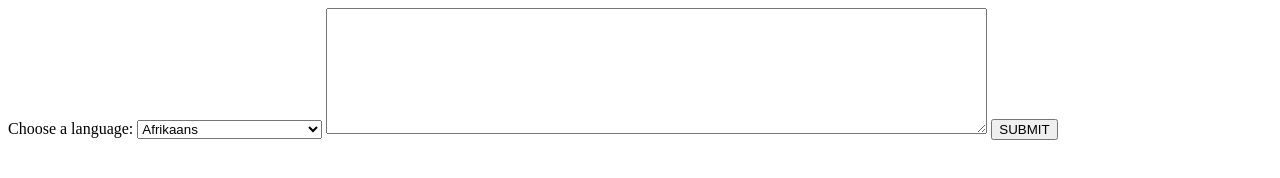
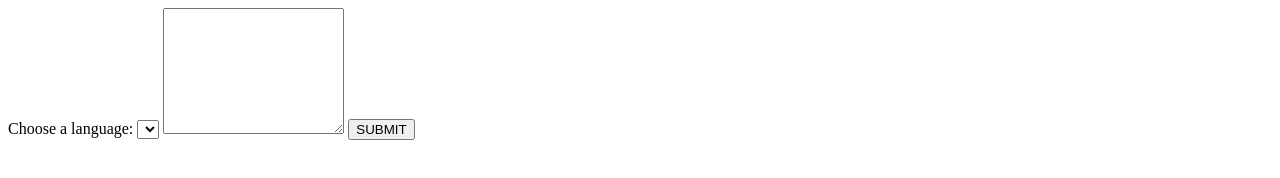
Before and after one commit to dbrchrd/Text-To-Speech_JS, a plain HTML site: page index.html in a window 1280 px wide. Drawn offline with Linux system fonts and the light colour scheme.

Commit message:
Update index.html
changing html

```diff
--- a/index.html
+++ b/index.html
@@ -5,65 +5,11 @@
     <title>Text To Speech</title>
   </head>
   <body>
-    <form class="form" action="http://localhost:6060/hear" method="" onsubmit="(e) => {e.preventDefault();}">
+    <form class="form" action="http://localhost:6060/hear" method="GET" onsubmit="(e) => {e.preventDefault();}">
       <label for="lang">Choose a language:</label>
-      <select name="lang" id="lang">
-        <option value="af">Afrikaans</option>
-        <option value="sq">Albanian</option>
-        <option value="ar">Arabic</option>
-        <option value="hy">Armenian</option>
-        <option value="ca">Catalan</option>
-        <option value="zh">Chinese</option>
-        <option value="zh-cn">Chinese (Mandarin/China)</option>
-        <option value="zh-tw">Chinese (Mandarin/Taiwan)</option>
-        <option value="zh-yue">Chinese (Cantonese)</option>
-        <option value="hr">Croatian</option>
-        <option value="cs">Czech</option>
-        <option value="da">Danish</option>
-        <option value="nl">Dutch</option>
-        <option value="en">English</option>
-        <option value="en-au">English (Australia)</option>
-        <option value="en-uk">English (United Kingdom)</option>
-        <option value="en-us">English (United States)</option>
-        <option value="eo">Esperanto</option>
-        <option value="fi">Finnish</option>
-        <option value="fr">French</option>
-        <option value="de">German</option>
-        <option value="el">Greek</option>
-        <option value="ht">Haitian Creole</option>
-        <option value="hi">Hindi</option>
-        <option value="hu">Hungarian</option>
-        <option value="is">Icelandic</option>
-        <option value="id">Indonesian</option>
-        <option value="it">Italian</option>
-        <option value="ja">Japanese</option>
-        <option value="ko">Korean</option>
-        <option value="la">Latin</option>
-        <option value="lv">Latvian</option>
-        <option value="mk">Macedonian</option>
-        <option value="no">Norwegian</option>
-        <option value="pl">Polish</option>
-        <option value="pt">Portuguese</option>
-        <option value="pt-br">Portuguese (Brazil)</option>
-        <option value="ro">Romanian</option>
-        <option value="ru">Russian</option>
-        <option value="sr">Serbian</option>
-        <option value="sk">Slovak</option>
-        <option value="es">Spanish</option>
-        <option value="es-es">Spanish (Spain)</option>
-        <option value="es-us">Spanish (United States)</option>
-        <option value="sw">Swahili</option>
-        <option value="sv">Swedish</option>
-        <option value="ta">Tamil</option>
-        <option value="th">Thai</option>
-        <option value="tr">Turkish</option>
-        <option value="vi">Vietnamese</option>
-        <option value="cy">Welsh</option>
-      </select>
-
-      <textarea name="text" rows="8" cols="80"></textarea>
-      <input type="submit" name="" value="SUBMIT">
+      <select name="lang" id="lang"></select>
+      <textarea name="text" rows="8"></textarea>
+      <input type="submit" name="submit" value="SUBMIT">
     </form>
-    </script>
   </body>
 </html>
```
